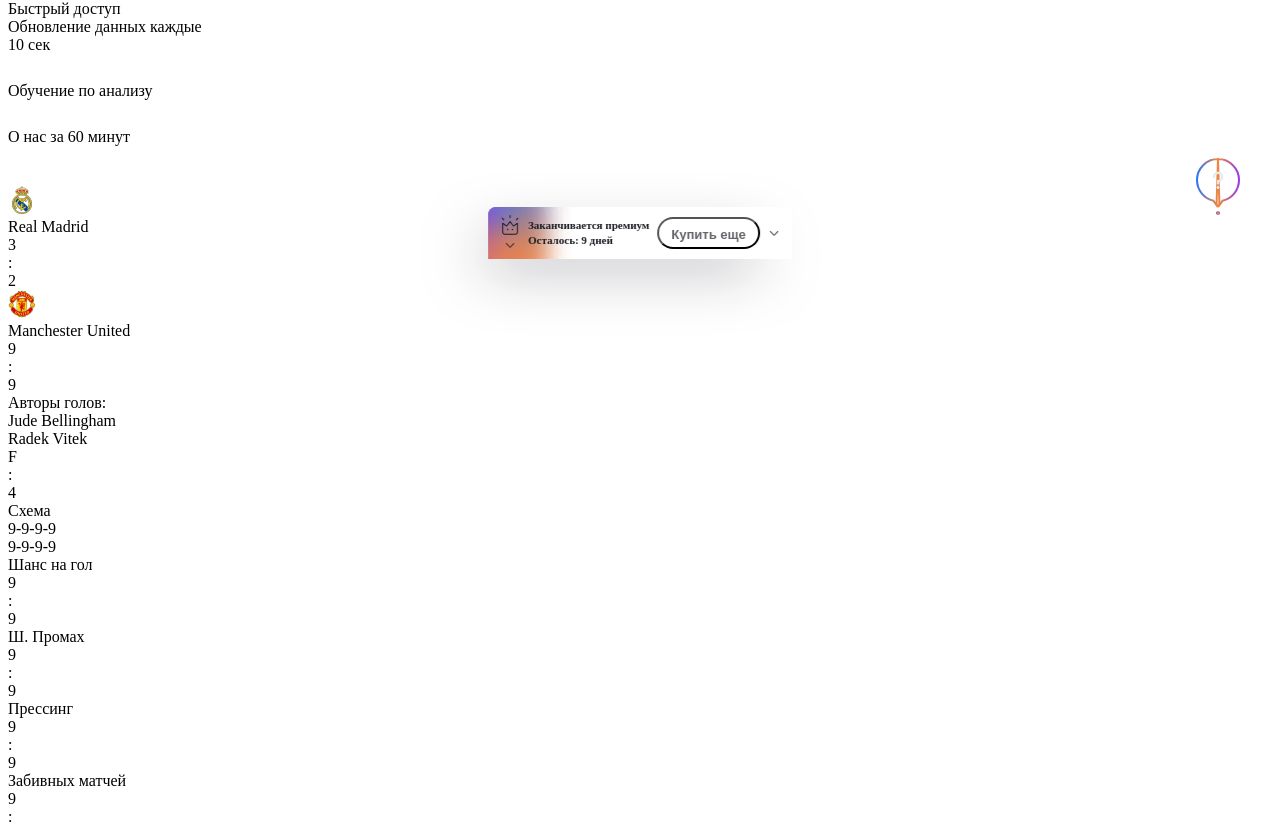
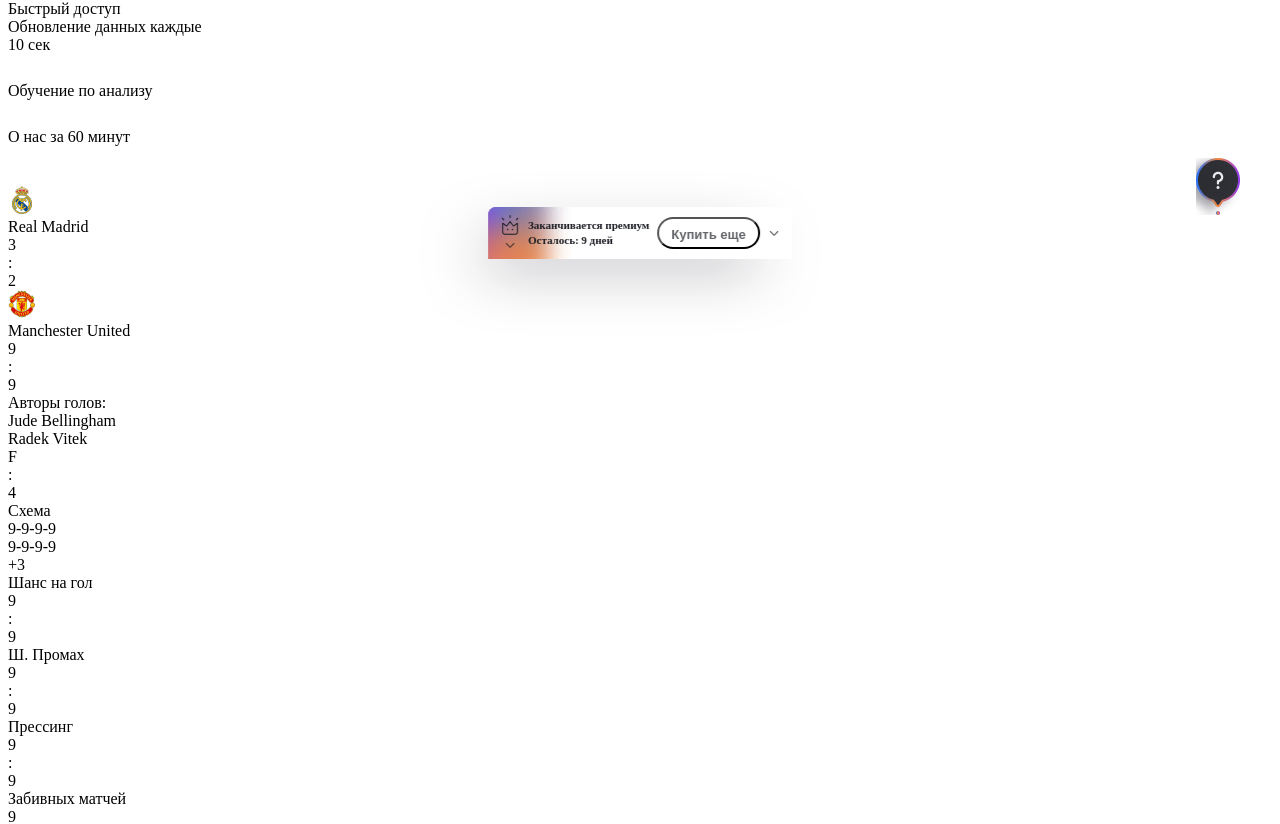
Before and after one commit to gldenis/onlygoals, a Vue app: page / in a window 1280 px wide. Shown: the part 541-1365 px from the top of the page. Built offline with nearby package versions, Linux system fonts and the light colour scheme; the HTML template or start-up script is replaced by a standard one.

Commit message:
FEAT: home adaptive

```diff
--- a/src/assets/scss/components/_game-info.scss
+++ b/src/assets/scss/components/_game-info.scss
@@ -52,6 +52,21 @@
         -webkit-line-clamp: 2;
         -webkit-box-orient: vertical;
     }
+
+    &__add {
+        color: var(--Green-5, #099853);
+        text-align: center;
+        font-size: 13px;
+        font-weight: 700;
+        line-height: 132%; /* 17.16px */
+        width: 24px;
+        height: 24px;
+        display: flex;
+        align-items: center;
+        justify-content: center;
+        border-radius: 2px;
+        background: var(--green-other-12, rgba(31, 168, 78, 0.16));
+    }
 }
 
 @media screen and (max-width: $mobile-xs) {
--- a/src/components/GameCard.vue
+++ b/src/components/GameCard.vue
@@ -93,6 +93,7 @@
               <div class="game-goals__author">9-9-9-9</div>
             </div>
           </div>
+          <div class="game-info__add">+3</div>
         </div>
       </div>
 
--- a/src/components/GameCardSliced.vue
+++ b/src/components/GameCardSliced.vue
@@ -88,6 +88,7 @@
               <div class="game-goals__author">9-9-9-9</div>
             </div>
           </div>
+          <div class="game-info__add">+3</div>
         </div>
       </div>
     </div>
--- a/src/components/SupportModal.vue
+++ b/src/components/SupportModal.vue
@@ -1,11 +1,10 @@
 <script setup>
 
-import IconSupportChat from '@/components/icons/IconSupportChat.vue'
 </script>
 
 <template>
   <div class="support">
-    <IconSupportChat />
+    <img src="@/assets/img/support.png" alt="">
   </div>
 </template>
 
```
Also changed, not shown: src/assets/img/support.png (added).
